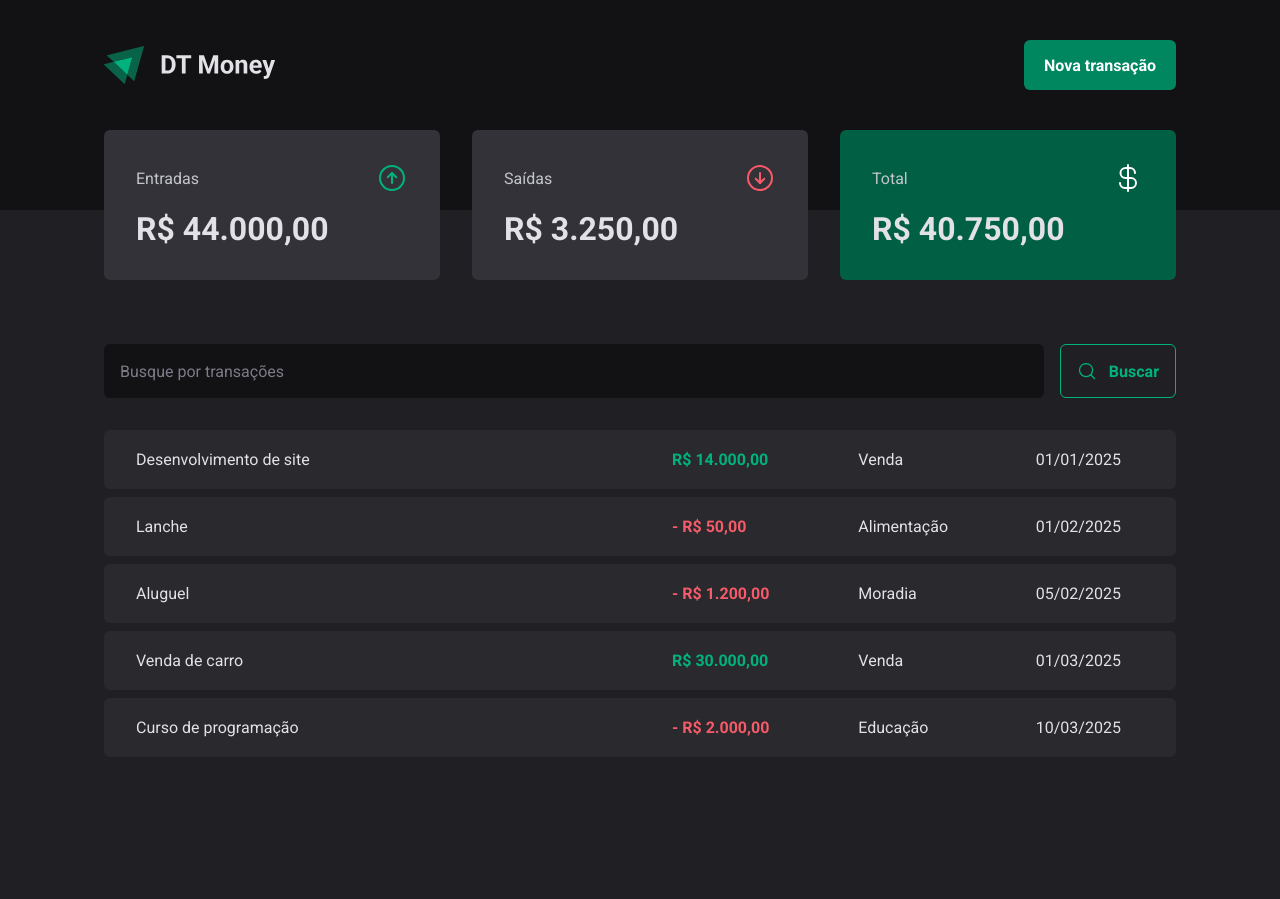
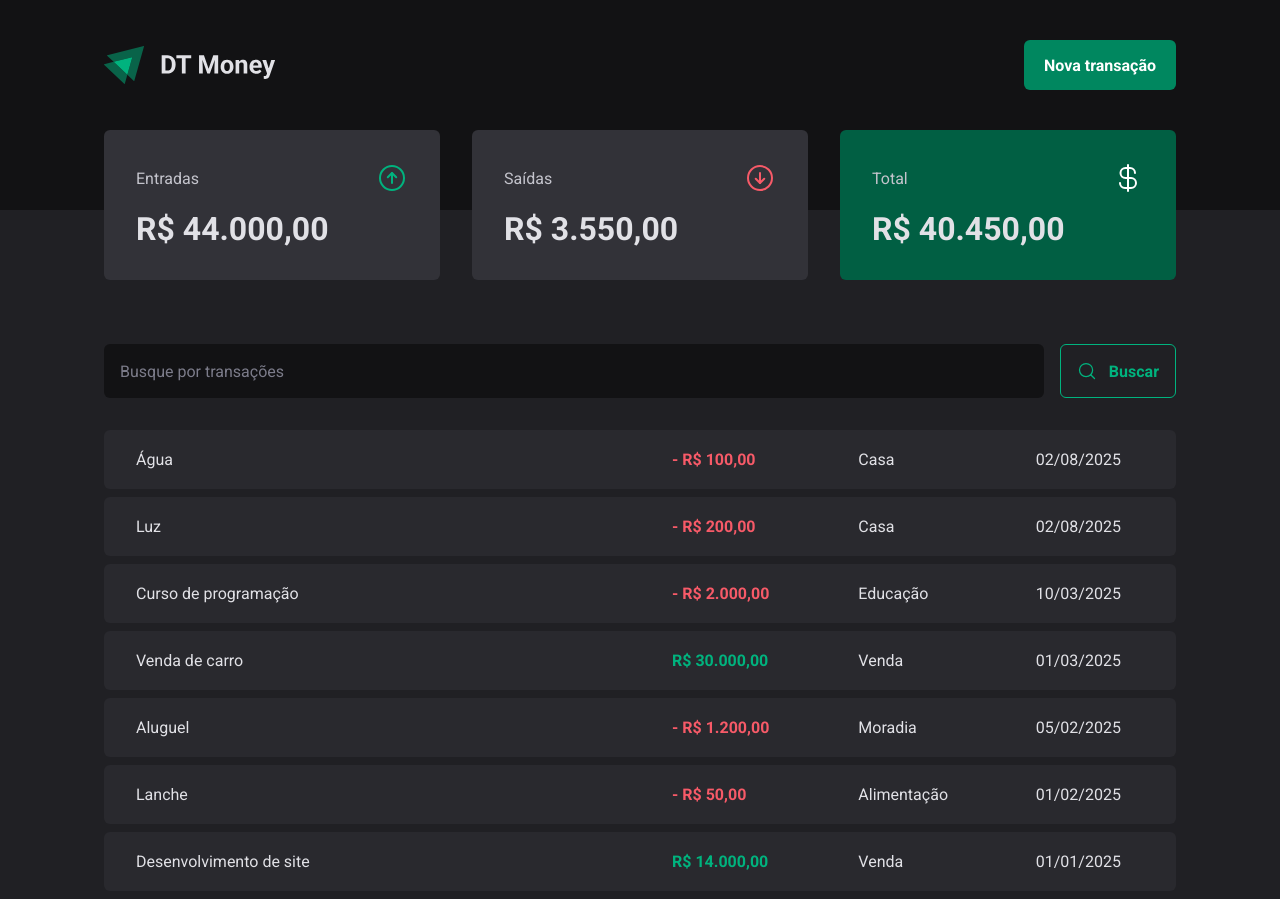
Before and after one commit to elenmagalhaes/dt-money-web, a React (Vite) app: page / in a window 1280 px wide. Before the commit the page ends 800 px from the top, so only its background shows below. Built offline with nearby package versions, Linux system fonts and the light colour scheme; data requests are answered from the project's data file.

Commit message:
feat: add axios for API requests and integrate TransactionsContext for transaction management

```diff
--- a/package.json
+++ b/package.json
@@ -14,6 +14,7 @@
 		"@hookform/resolvers": "^5.2.1",
 		"@radix-ui/react-dialog": "^1.1.14",
 		"@radix-ui/react-radio-group": "^1.3.7",
+		"axios": "^1.11.0",
 		"phosphor-react": "^1.4.1",
 		"react": "^19.1.0",
 		"react-dom": "^19.1.0",
--- a/server.json
+++ b/server.json
@@ -39,6 +39,22 @@
       "category": "Educação",
       "type": "outcome",
       "createdAt": "2025-03-10T00:00:00Z"
+    },
+    {
+      "description": "Luz",
+      "price": 200,
+      "category": "Casa",
+      "type": "outcome",
+      "createdAt": "2025-08-02T01:58:34.866Z",
+      "id": "ipZQM2j"
+    },
+    {
+      "description": "Água",
+      "price": 100,
+      "category": "Casa",
+      "type": "outcome",
+      "createdAt": "2025-08-02T02:09:20.725Z",
+      "id": "WEQNwPK"
     }
   ]
 }
--- a/src/components/NewTransactionModal/index.tsx
+++ b/src/components/NewTransactionModal/index.tsx
@@ -1,6 +1,8 @@
 import { zodResolver } from "@hookform/resolvers/zod";
 import * as Dialog from "@radix-ui/react-dialog";
+import { TransactionsContext } from "contexts/TransactionsContext";
 import { ArrowCircleDown, ArrowCircleUp, X } from "phosphor-react";
+import { useContext } from "react";
 import { Controller, useForm } from "react-hook-form";
 import * as z from "zod";
 import { CloseButton, Content, Overlay, TransactionType, TransactionTypeButton } from "./styles";
@@ -15,11 +17,13 @@ const newTransactionFormSchema = z.object({
 type NewTransactionFormInputs = z.infer<typeof newTransactionFormSchema>;
 
 const NewTransactionModal = () => {
+	const { createTransaction } = useContext(TransactionsContext);
 	const {
 		control,
 		register,
 		handleSubmit,
-		formState: { isSubmitting }
+		formState: { isSubmitting },
+		reset,
 	} = useForm<NewTransactionFormInputs>({
 		resolver: zodResolver(newTransactionFormSchema),
 		defaultValues: {
@@ -28,8 +32,8 @@ const NewTransactionModal = () => {
 	});
 
 	const handleCreateNewTransaction = async (data: NewTransactionFormInputs) => {
-		await new Promise((resolve) => setTimeout(resolve, 2000));
-		console.log(data);
+		createTransaction(data);
+		reset();
 	}
 
 	return (
--- a/src/contexts/TransactionsContext.tsx
+++ b/src/contexts/TransactionsContext.tsx
@@ -1,3 +1,4 @@
+import { api } from "lib/axios";
 import { createContext, useEffect, useState, type ReactNode } from "react";
 
 interface Transaction {
@@ -11,10 +12,19 @@ interface Transaction {
 
 interface TransactionsContextType {
 	transactions: Transaction[];
+	fetchTransactions: (query?: string) => Promise<void>;
+	createTransaction: (data: CreateTransactionInput) => Promise<void>;
 }
 
 interface TransactionsProviderProps {
 	children: ReactNode;
+}
+
+interface CreateTransactionInput {
+	description: string;
+	price: number;
+	category: string;
+	type: 'income' | 'outcome';
 }
 
 export const TransactionsContext = createContext({} as TransactionsContextType);
@@ -22,10 +32,31 @@ export const TransactionsContext = createContext({} as TransactionsContextType);
 export function TransactionsProvider({ children }: TransactionsProviderProps) {
 	const [transactions, setTransactions] = useState<Transaction[]>([])
 
-	async function fetchTransactions() {
-		const response = await fetch('http://localhost:3000/transactions')
-		const data = await response.json()
-		setTransactions(data)
+	async function fetchTransactions(query?: string) {
+		const response = await api.get('/transactions', {
+			params: {
+				_sort: 'createdAt',
+				_order: 'desc',
+				q: query,
+			},
+		})
+		setTransactions(response.data);
+	}
+
+	async function createTransaction(data: CreateTransactionInput) {
+		const { description, price, category, type } = data;
+		const response = await api.post("/transactions", {
+			description,
+			price,
+			category,
+			type,
+			createdAt: new Date(),
+		});
+
+		setTransactions((state) => [
+			response.data,
+			...state,
+		]);
 	}
 
 	useEffect(() => {
@@ -33,7 +64,7 @@ export function TransactionsProvider({ children }: TransactionsProviderProps) {
 	}, [])
 
 	return (
-		<TransactionsContext.Provider value={{ transactions }}>
+		<TransactionsContext.Provider value={{ transactions, fetchTransactions, createTransaction }}>
 			{children}
 		</TransactionsContext.Provider>
 	);
--- /dev/null
+++ b/src/lib/axios.ts
@@ -0,0 +1,5 @@
+import axios from 'axios';
+
+export const api = axios.create({
+	baseURL: 'http://localhost:3000',
+});
--- a/src/pages/Transactions/components/SearchForm/index.tsx
+++ b/src/pages/Transactions/components/SearchForm/index.tsx
@@ -1,5 +1,7 @@
 import { zodResolver } from "@hookform/resolvers/zod"
+import { TransactionsContext } from "contexts/TransactionsContext"
 import { MagnifyingGlass } from "phosphor-react"
+import { useContext } from "react"
 import { useForm } from "react-hook-form"
 import * as z from "zod"
 import { SearchFormContainer } from "./styles"
@@ -11,6 +13,7 @@ const searchFormSchema = z.object({
 type SearchFormInputs = z.infer<typeof searchFormSchema>
 
 const SearchForm = () => {
+	const { fetchTransactions } = useContext(TransactionsContext)
 	const {
 		register,
 		handleSubmit,
@@ -20,7 +23,7 @@ const SearchForm = () => {
 	})
 
 	const handleSearchTransactions = async (data: SearchFormInputs) => {
-		await new Promise((resolve) => setTimeout(resolve, 2000)) // Simulate a network request
+		await fetchTransactions(data.query)
 		console.log(data.query)
 	}
 
--- a/tsconfig.app.json
+++ b/tsconfig.app.json
@@ -39,6 +39,9 @@
 			"hooks/*": [
 				"src/hooks/*"
 			],
+			"lib/*": [
+				"src/lib/*"
+			],
 			"pages/*": [
 				"src/pages/*"
 			],
--- a/vite.config.ts
+++ b/vite.config.ts
@@ -10,6 +10,7 @@ export default defineConfig({
 			"components": "/src/components",
 			"contexts": "/src/contexts",
 			"hooks": "/src/hooks",
+			"lib": "/src/lib",
 			"pages": "/src/pages",
 			"styles": "/src/styles",
 			"utils": "/src/utils",
```
Also changed, not shown: 1 other file (tests, documents, lock files or other folders). Lines whose indentation alone changed are shown as unchanged.
